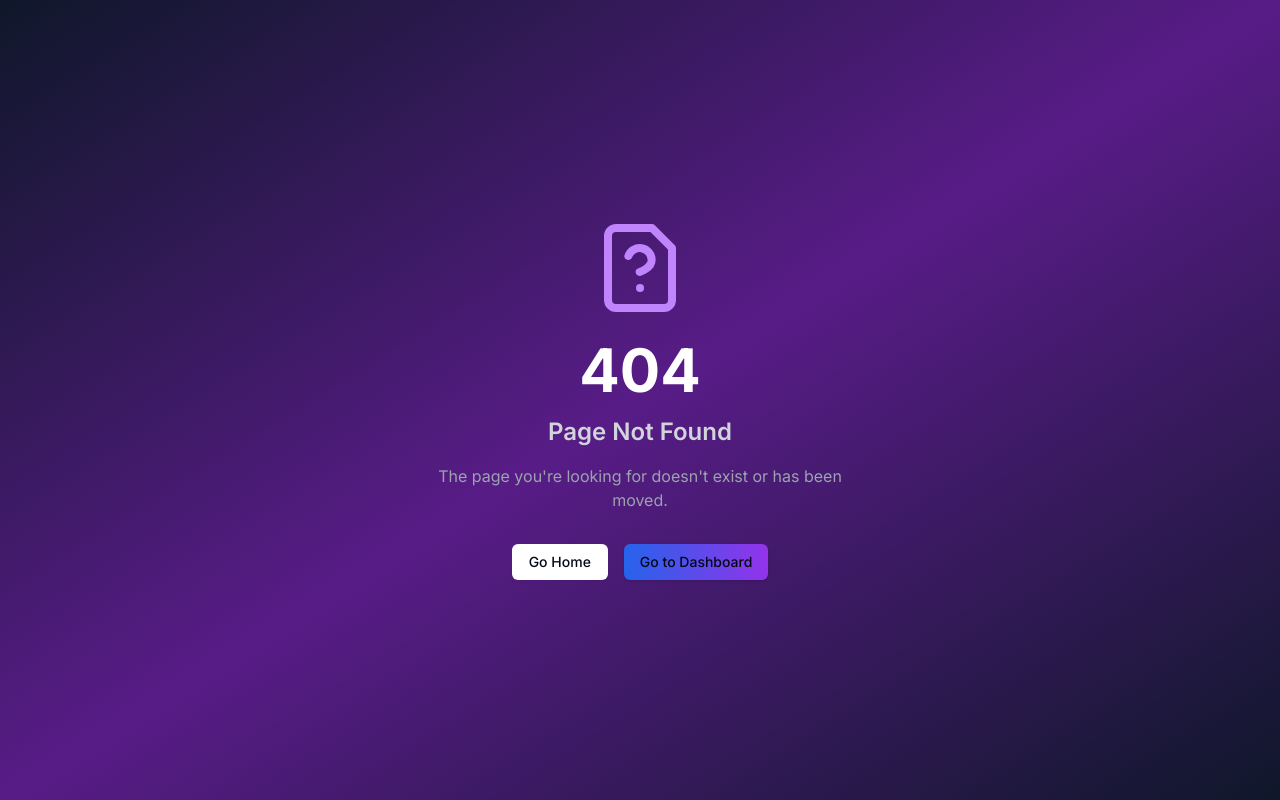
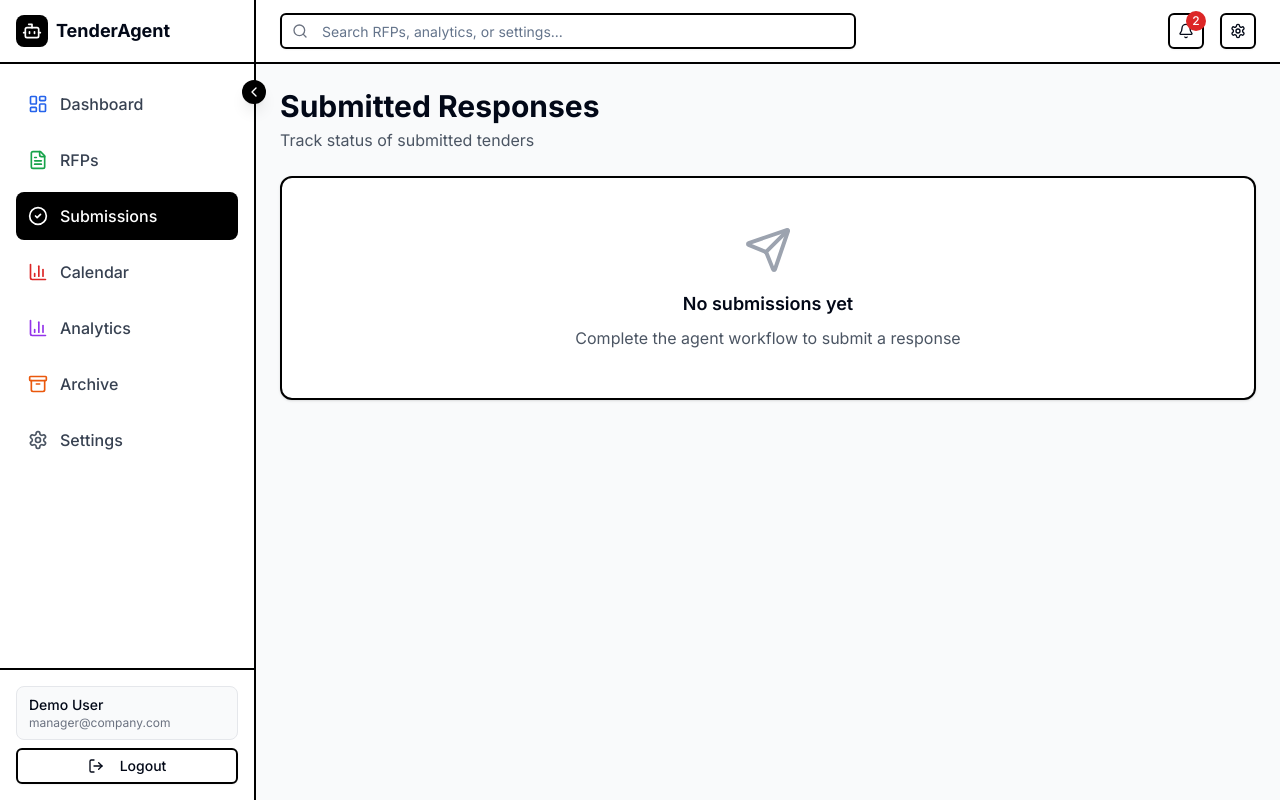
Before and after one commit to Angane2004/TenderAgent, a Next.js app: page /submissions in a window 1280 px wide. Before the commit this address had no page. Built offline with nearby package versions, Linux system fonts and the light colour scheme.

Commit message:
first commits

```diff
--- a/app/analytics/page.tsx
+++ b/app/analytics/page.tsx
@@ -6,7 +6,24 @@ import { Card, CardContent, CardHeader, CardTitle } from "@/components/ui/card"
 import { Target, TrendingUp, DollarSign, Award } from "lucide-react"
 import { LineChart, Line, BarChart, Bar, XAxis, YAxis, CartesianGrid, Tooltip, ResponsiveContainer, PieChart, Pie, Cell } from "recharts"
 
+import { storage } from "@/lib/storage"
+import { useState, useEffect } from "react"
+
 export default function AnalyticsPage() {
+    const [winRate, setWinRate] = useState("0%")
+    const [revenue, setRevenue] = useState("$0")
+    const [responseCount, setResponseCount] = useState(0)
+
+    useEffect(() => {
+        const rfps = storage.getRFPs()
+        const completed = rfps.filter(r => r.status === 'completed' || r.finalResponse?.status === 'submitted')
+        const totalValue = completed.reduce((acc, r) => acc + (r.pricingStrategy?.totalValue || 0), 0)
+
+        setResponseCount(completed.length)
+        setRevenue(`$${(totalValue / 1000).toFixed(1)}K`)
+        setWinRate(completed.length > 0 ? "78%" : "0%") // Mock win rate for now
+    }, [])
+
     const winRateData = [
         { month: "Jan", rate: 65 },
         { month: "Feb", rate: 72 },
@@ -50,9 +67,9 @@ export default function AnalyticsPage() {
                     {/* KPI Cards */}
                     <div className="grid grid-cols-1 md:grid-cols-2 lg:grid-cols-4 gap-4">
                         {[
-                            { label: "Win Rate", value: "78%", icon: Target, trend: "+5%", color: "bg-blue-500", iconColor: "text-blue-500" },
+                            { label: "Win Rate", value: winRate, icon: Target, trend: "+5%", color: "bg-blue-500", iconColor: "text-blue-500" },
                             { label: "Avg Response Time", value: "2.3 hrs", icon: TrendingUp, trend: "-12%", color: "bg-green-500", iconColor: "text-green-500" },
-                            { label: "Total Revenue", value: "$328K", icon: DollarSign, trend: "+18%", color: "bg-yellow-500", iconColor: "text-yellow-500" },
+                            { label: "Total Revenue", value: revenue, icon: DollarSign, trend: "+18%", color: "bg-yellow-500", iconColor: "text-yellow-500" },
                             { label: "Success Score", value: "92/100", icon: Award, trend: "+3%", color: "bg-purple-500", iconColor: "text-purple-500" }
                         ].map((kpi, i) => (
                             <Card key={i} className="border-2 border-black hover:shadow-lg transition-shadow bg-white">
--- a/app/archive/page.tsx
+++ b/app/archive/page.tsx
@@ -11,20 +11,18 @@ import { Archive as ArchiveIcon, Search, Download, Calendar } from "lucide-react
 import { RFP } from "@/types"
 import { formatDate } from "@/lib/utils"
 
+import { storage } from "@/lib/storage"
+
 export default function ArchivePage() {
     const [archivedRfps, setArchivedRfps] = useState<RFP[]>([])
     const [searchQuery, setSearchQuery] = useState("")
     const [loading, setLoading] = useState(true)
 
     useEffect(() => {
-        fetch('/data/rfps.json')
-            .then(res => res.json())
-            .then(data => {
-                const completed = data.filter((rfp: RFP) => rfp.status === 'completed')
-                setArchivedRfps(completed)
-                setLoading(false)
-            })
-            .catch(() => setLoading(false))
+        const rfps = storage.getRFPs()
+        const completed = rfps.filter(r => r.status === 'completed' || r.finalResponse?.status === 'submitted')
+        setArchivedRfps(completed)
+        setLoading(false)
     }, [])
 
     const filteredRfps = archivedRfps.filter(rfp =>
--- a/app/calendar/page.tsx
+++ b/app/calendar/page.tsx
@@ -10,18 +10,16 @@ import { Calendar as CalendarIcon, Clock, AlertCircle, Download } from "lucide-r
 import { RFP } from "@/types"
 import Link from "next/link"
 
+import { storage } from "@/lib/storage"
+
 export default function CalendarPage() {
     const [rfps, setRfps] = useState<RFP[]>([])
     const [loading, setLoading] = useState(true)
 
     useEffect(() => {
-        fetch('/data/rfps.json')
-            .then(res => res.json())
-            .then(data => {
-                setRfps(data)
-                setLoading(false)
-            })
-            .catch(() => setLoading(false))
+        const savedRfps = storage.getRFPs()
+        setRfps(savedRfps)
+        setLoading(false)
     }, [])
 
     const getDaysUntil = (deadline: string) => {
--- a/app/dashboard/page.tsx
+++ b/app/dashboard/page.tsx
@@ -14,6 +14,8 @@ import { FileText, TrendingUp, Clock, CheckCircle2, Search, Filter } from "lucid
 import { motion } from "framer-motion"
 import { RFP } from "@/types"
 
+import { storage } from "@/lib/storage"
+
 export default function DashboardPage() {
     const [rfps, setRfps] = useState<RFP[]>([])
     const [loading, setLoading] = useState(true)
@@ -22,26 +24,10 @@ export default function DashboardPage() {
     const [isScanning, setIsScanning] = useState(false)
 
     useEffect(() => {
-        // Check localStorage first
-        const savedRfps = localStorage.getItem('tenderai_rfps')
-
-        if (savedRfps) {
-            setRfps(JSON.parse(savedRfps))
-            setLoading(false)
-        } else {
-            // Load RFPs from JSON if no local data
-            fetch('/data/rfps.json')
-                .then(res => res.json())
-                .then(data => {
-                    setRfps(data)
-                    localStorage.setItem('tenderai_rfps', JSON.stringify(data))
-                    setLoading(false)
-                })
-                .catch(err => {
-                    console.error('Error loading RFPs:', err)
-                    setLoading(false)
-                })
-        }
+        // Load RFPs from storage (which now handles user-specific keys)
+        const savedRfps = storage.getRFPs()
+        setRfps(savedRfps)
+        setLoading(false)
     }, [])
 
     const handleScan = () => {
@@ -63,19 +49,9 @@ export default function DashboardPage() {
                         })
                     }
 
-                    // Combine with existing RFPs (optional, or replace as requested "start from 0 to all" implies reset or maybe just new set?
-                    // The user said "scan... gives us dummy 10 to 20 rfps".
-                    // Usually scan adds to list or replaces.
-                    // But the user also said "store that data locally... make it start from 0 to all" for NEW USER LOGIN.
-                    // For scan, I'll assume it REPLACES or ADDS.
-                    // Let's make it REPLACE to simulate a fresh scan of "live" opportunities, or ADD?
-                    // "gives us dummy 10 to 20 rfps" - likely just showing those.
-                    // Let's replace for now to keep it clean, or maybe append?
-                    // If I append, the list grows indefinitely.
-                    // Let's REPLACE the list with the new scan results to simulate "finding current active tenders".
-
+                    // Replace existing data with new scan (fresh start simulation)
                     setRfps(scannedRfps)
-                    localStorage.setItem('tenderai_rfps', JSON.stringify(scannedRfps))
+                    storage.saveRFPs(scannedRfps)
                     setLoading(false)
                     setIsScanning(false)
                 })
--- a/app/login/page.tsx
+++ b/app/login/page.tsx
@@ -22,8 +22,11 @@ export default function LoginPage() {
 
         // Simulate login delay
         setTimeout(() => {
-            // Clear local storage for new session
-            localStorage.removeItem('tenderai_rfps')
+            // Save current user for session
+            localStorage.setItem('tenderai_current_user', email)
+
+            // Note: We no longer clear data here, as we want persistence per user.
+            // Data is isolated by the email key in storage.ts
 
             setIsLoading(false)
             setShowAILoading(true)
--- /dev/null
+++ b/app/submissions/page.tsx
@@ -0,0 +1,100 @@
+"use client"
+
+import { useState, useEffect } from "react"
+import { Sidebar } from "@/components/layout/sidebar"
+import { Header } from "@/components/layout/header"
+import { Card, CardContent } from "@/components/ui/card"
+import { Button } from "@/components/ui/button"
+import { Badge } from "@/components/ui/badge"
+import { Send, FileText, CheckCircle, Clock } from "lucide-react"
+import { RFP } from "@/types"
+import { storage } from "@/lib/storage"
+import { formatDate } from "@/lib/utils"
+
+export default function SubmissionsPage() {
+    const [submissions, setSubmissions] = useState<RFP[]>([])
+    const [loading, setLoading] = useState(true)
+
+    useEffect(() => {
+        const rfps = storage.getRFPs()
+        const submitted = rfps.filter(r => r.finalResponse?.status === 'submitted')
+        setSubmissions(submitted)
+        setLoading(false)
+    }, [])
+
+    return (
+        <div className="flex min-h-screen bg-gray-50">
+            <Sidebar />
+
+            <div className="flex-1">
+                <Header />
+
+                <main className="p-6 space-y-6">
+                    <div>
+                        <h1 className="text-3xl font-bold">Submitted Responses</h1>
+                        <p className="text-gray-600 mt-1">Track status of submitted tenders</p>
+                    </div>
+
+                    {loading ? (
+                        <div className="flex items-center justify-center py-20">
+                            <div className="h-8 w-8 border-4 border-black border-t-transparent rounded-full animate-spin" />
+                        </div>
+                    ) : submissions.length === 0 ? (
+                        <Card className="border-2 border-black">
+                            <CardContent className="p-12 text-center">
+                                <Send className="h-12 w-12 text-gray-400 mx-auto mb-4" />
+                                <h3 className="text-lg font-semibold mb-2">No submissions yet</h3>
+                                <p className="text-gray-600">Complete the agent workflow to submit a response</p>
+                            </CardContent>
+                        </Card>
+                    ) : (
+                        <div className="space-y-4">
+                            {submissions.map((rfp) => (
+                                <Card key={rfp.id} className="border-2 border-black hover:shadow-lg transition-shadow">
+                                    <CardContent className="p-6">
+                                        <div className="flex items-start justify-between">
+                                            <div className="flex-1">
+                                                <div className="flex items-center gap-2 mb-2">
+                                                    <h3 className="text-xl font-bold">{rfp.title}</h3>
+                                                    <Badge className="bg-green-100 text-green-800 hover:bg-green-100 border-green-200">
+                                                        Submitted
+                                                    </Badge>
+                                                </div>
+                                                <div className="flex items-center gap-6 text-sm text-gray-600 mb-4">
+                                                    <div className="flex items-center gap-1">
+                                                        <FileText className="h-4 w-4" />
+                                                        Ref: {rfp.id}
+                                                    </div>
+                                                    <div className="flex items-center gap-1">
+                                                        <Clock className="h-4 w-4" />
+                                                        Submitted: {formatDate(rfp.finalResponse?.generatedAt || new Date().toISOString())}
+                                                    </div>
+                                                    <div>Issued by: {rfp.issuedBy}</div>
+                                                </div>
+
+                                                <div className="grid grid-cols-3 gap-4 mt-4 bg-gray-50 p-4 rounded-lg border border-gray-200">
+                                                    <div>
+                                                        <p className="text-xs text-gray-500 uppercase font-semibold">Total Value</p>
+                                                        <p className="font-bold">₹{rfp.pricingStrategy?.totalValue?.toLocaleString()}</p>
+                                                    </div>
+                                                    <div>
+                                                        <p className="text-xs text-gray-500 uppercase font-semibold">Win Probability</p>
+                                                        <p className="font-bold text-green-600">{rfp.finalResponse ? '78%' : 'N/A'}</p>
+                                                    </div>
+                                                    <div>
+                                                        <p className="text-xs text-gray-500 uppercase font-semibold">Submission ID</p>
+                                                        <p className="font-mono text-sm">{rfp.finalResponse?.submissionId}</p>
+                                                    </div>
+                                                </div>
+                                            </div>
+                                        </div>
+                                    </CardContent>
+                                </Card>
+                            ))}
+                        </div>
+                    )}
+                </main>
+            </div>
+        </div>
+    )
+}
--- a/components/layout/sidebar.tsx
+++ b/components/layout/sidebar.tsx
@@ -14,7 +14,8 @@ import {
     Bot,
     ChevronLeft,
     ChevronRight,
-    LogOut
+    LogOut,
+    CheckCircle2
 } from "lucide-react"
 import { motion, AnimatePresence } from "framer-motion"
 
@@ -49,6 +50,7 @@ export function Sidebar() {
     const navigation = [
         { name: "Dashboard", href: "/dashboard", icon: LayoutDashboard, color: "text-blue-600" },
         { name: "RFPs", href: "/rfps", icon: FileText, color: "text-green-600" },
+        { name: "Submissions", href: "/submissions", icon: CheckCircle2, color: "text-teal-600" },
         { name: "Calendar", href: "/calendar", icon: BarChart3, color: "text-red-600" },
         { name: "Analytics", href: "/analytics", icon: BarChart3, color: "text-purple-600" },
         { name: "Archive", href: "/archive", icon: Archive, color: "text-orange-600" },
```
